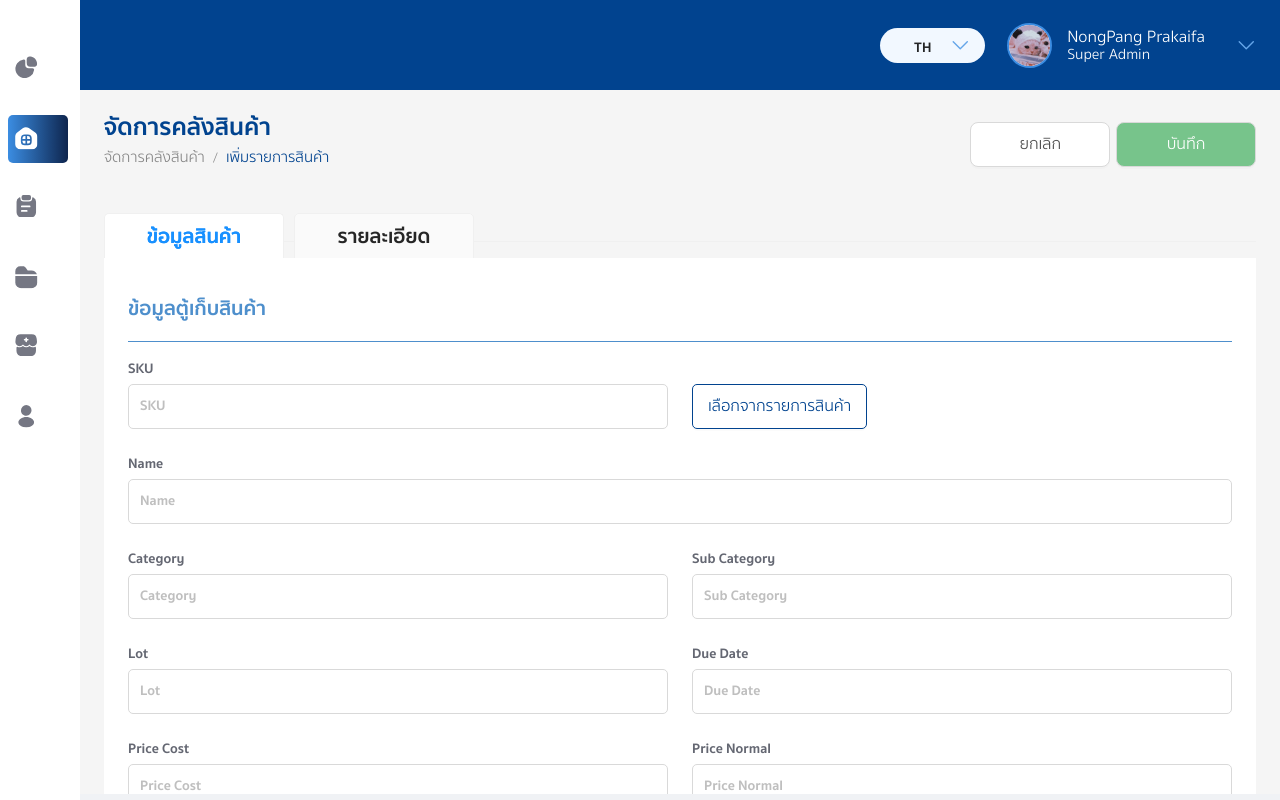
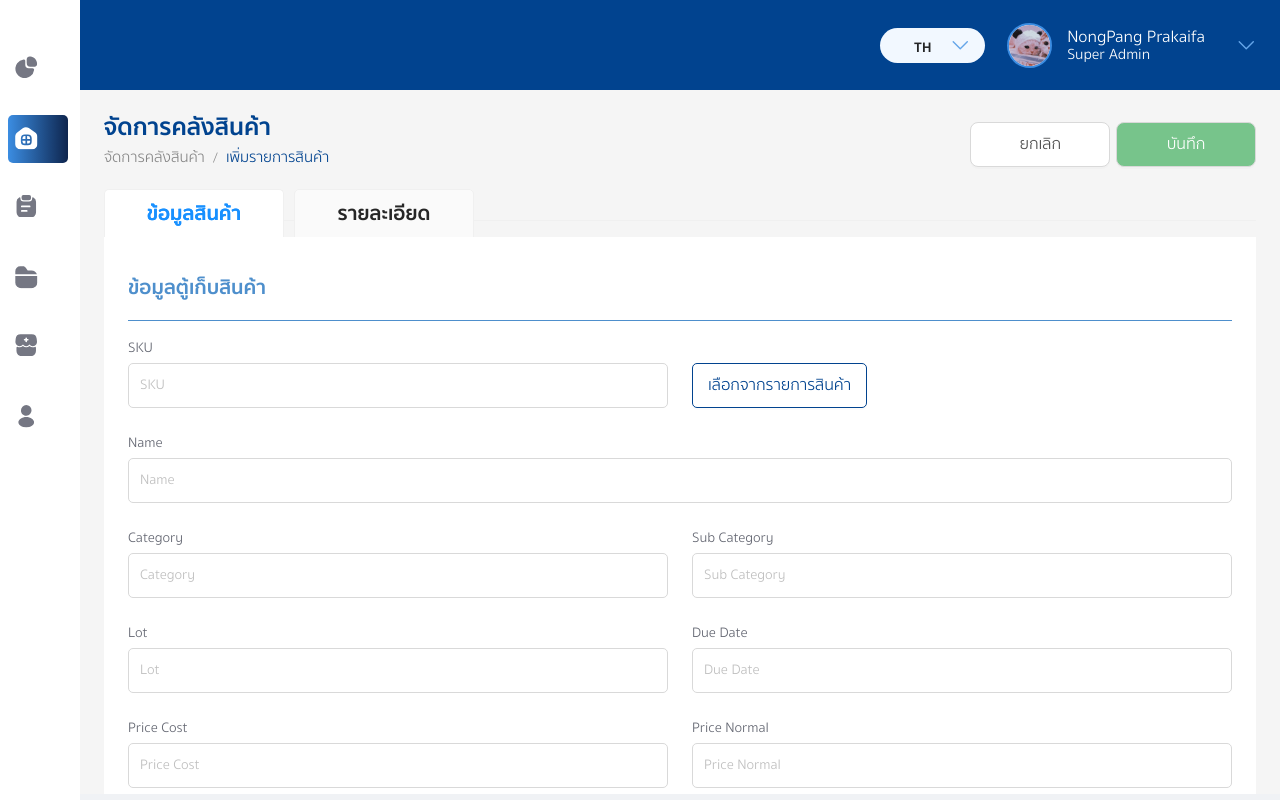
Before and after one commit to HusenMasmumas/ab-solute-health-were-house, a React (Create React App) app: page /#/warehouse-management/create-store-cabinet in a window 1280 px wide. Built offline with nearby package versions, Linux system fonts and the light colour scheme.

Commit message:
refactor: 💡 re write ---> less code

```diff
--- a/src/page/warehouse_management/inventory_management/storage_cabinet/create_store_cabinet/index.tsx
+++ b/src/page/warehouse_management/inventory_management/storage_cabinet/create_store_cabinet/index.tsx
@@ -30,25 +30,22 @@ const CreateStoreCabinet = () => {
           }
         ]}
       />
-      <div className="mt-[24px]">
-        <Tabs defaultActiveKey="1" size="large" type="card">
-          <Tabs.TabPane
-            className="!text-[20px] font-semibold"
-            tab="ข้อมูลสินค้า"
-            key="1"
-          >
-            <CreateDataForm />
-
-          </Tabs.TabPane>
-          <Tabs.TabPane
-            className="!text-[20px] font-semibold"
-            tab="รายละเอียด"
-            key="2"
-          >
-            <CreateDetailForm />
-          </Tabs.TabPane>
-        </Tabs>
-      </div>
+      <Tabs
+         defaultActiveKey="1"
+         type="card"
+         items={[
+           {
+             label: `ข้อมูลสินค้า`,
+             key: '1',
+             children:  <CreateDataForm />
+           },
+           {
+             label: `รายละเอียด`,
+             key: '2',
+             children: <CreateDetailForm />
+           }
+         ]}
+       />
     </>
   );
 };
```
